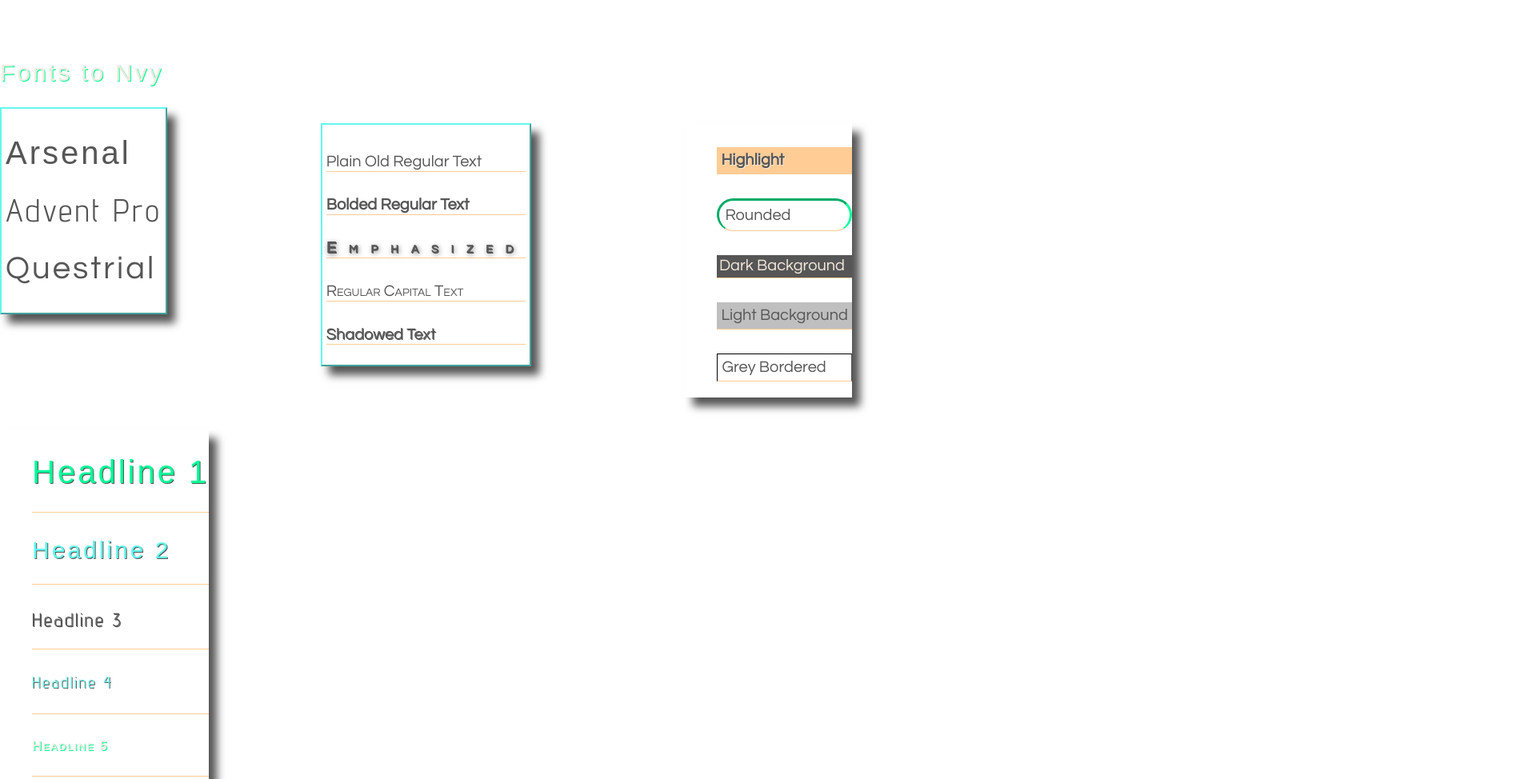
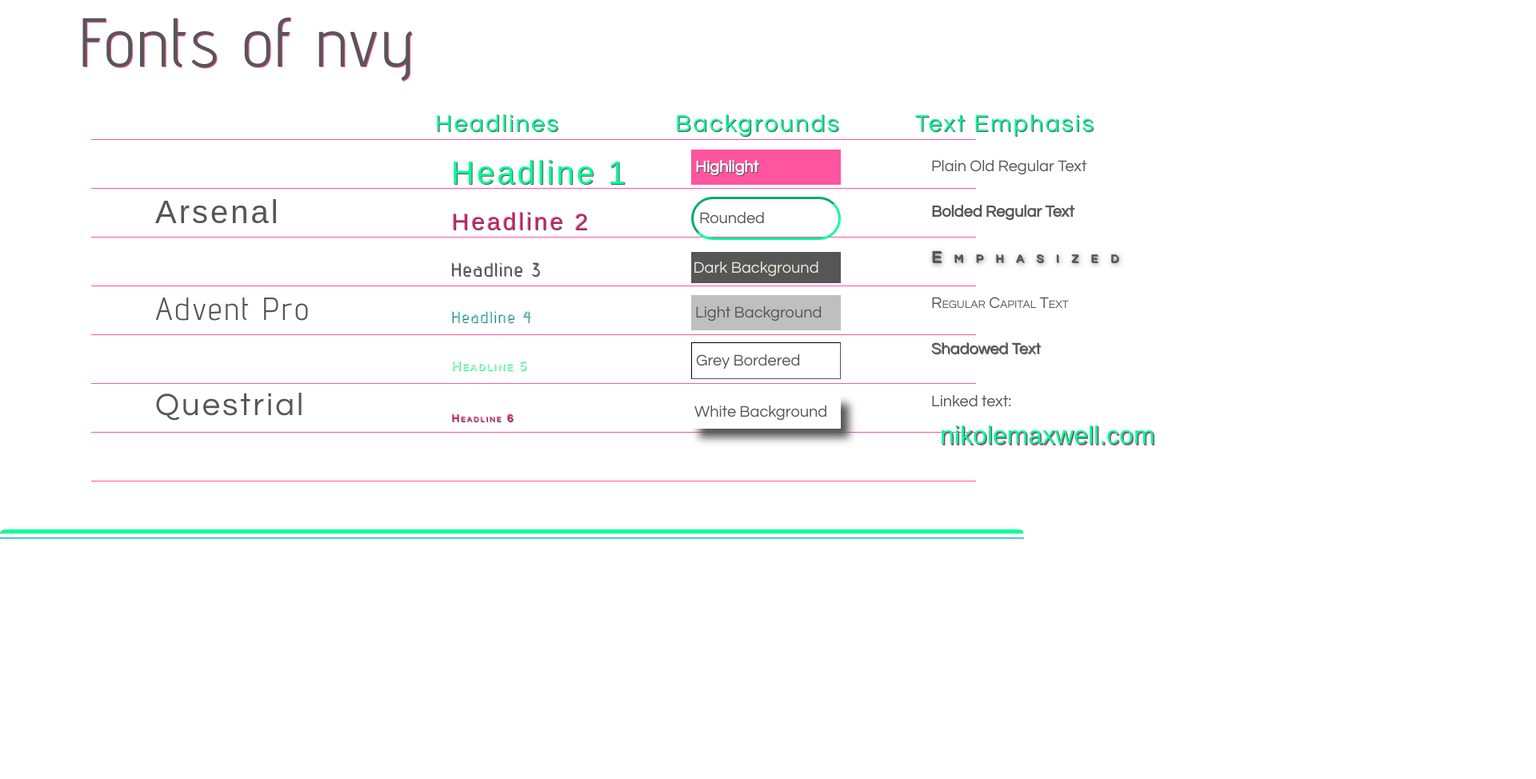
Before and after one commit to NVyIo/begin_to_nvy, a website: page typography.html in a window 1280 px wide. Shown: the part 1300-2274 px from the top of the page at 80% size, 1920 px wide, since content can reach past the window. After the commit the page ends 2074 px from the top, so only its background shows below. Drawn offline with Linux system fonts and the light colour scheme; a web font is replaced by a local one.

Commit message:
C | Highlight color and some Typography updates

```diff
--- a/src/css/style.css
+++ b/src/css/style.css
@@ -19,11 +19,13 @@ Colors:
 
     #00ff99;     Electric nvy
     #62f8ed;     SubBluminal
-    #ffcc95;     Tang
+    #ff006fab;  Accentuate
     #565656    Dark Gray
     #bfbfbf;     Light Gray
-    #f5eadf;     Creme
+        Creme
 
+
+    #ffcc95;     accent [ Taken Out 1-13 ]
 */
 
 /*         PAGE      Defaults     */
@@ -53,7 +55,7 @@ body, main {
       text-decoration: none;
       padding-right: 7px;
       padding-left: 5px;
-      color: #00ff96;
+      color: #00ff99;
       font-size: xx-large;
       background: white;
       border-radius: 5em;
@@ -149,10 +151,11 @@ body, main {
     }
 
     .highlight {
-        background: #FFCC95;
+        background:#ff006fab;
         padding: 5px;
         font-weight: 700;
-        text-shadow: 1px 1px #f5eadf;
+        text-shadow: 1px 1px #565656;
+        color: white;
     }
 
     .whiteBackground {
@@ -174,8 +177,8 @@ body, main {
     color:  #62f8ed;
     }
 
-    .tang {                       /* Tang */
-    color: #ffcc95;
+    .accent {                       /* Accentuate */
+    color:#ff006fab;
     }
 
     .creme {                 /* Creme */
@@ -217,8 +220,8 @@ body, main {
         background-color:  #62f8ed;
         }
 
-    .tangBkgrd {                       /* Tang */
-       background-color: #ffcc95;
+    .accentBkgrd {                       /* Accentuate */
+       background-color:#ff006fab;
         }
 
     .cremeBkgrd {                 /* Creme */
@@ -302,7 +305,7 @@ body, main {
     font-size: 3.8em;
     font-weight: normal;
     text-align: center;
-    text-shadow: 1px 1px #ffcc95;
+    text-shadow: 1px 1px #ff006fab;
     margin-top: -1.5em;
     margin-left: -1em;
 }
@@ -338,7 +341,7 @@ p.intro {
     font-size: 4.3em;
     font-weight: normal;
     text-align: left;
-    text-shadow: 1px 1px #ffcc95;
+    text-shadow: 1px 1px #ff006fab;
     padding-top: 0;
     left: 0;
     margin-top: -.5em;
@@ -416,9 +419,14 @@ p.intro {
     font-size: 1.1em;
     font-weight: 900;
     line-height: 1;
-    margin: -.5em 0 0 3em;
+    margin: 1.75em 0 0 3em;
     padding: 1em;
-    width: 100%;
+    width: 250px;
+    text-shadow: 0.5px 0.5px #bfbfbf, 1px 1px 20px #565656, 1.5px 1.5px #565656, 2px 2px black, 2.5px 2.5px #00ff99;
+    color: #565656;
+    z-index: 99;
+    color: ghostwhite;
+
 }
 
 /*/            Font         Section     /*/
@@ -426,40 +434,163 @@ p.intro {
 .fontContainer {
     width: 100%;
     height: 100%;
+    margin-top: -5em;
 }
 
 
-.fontRow ul li {
+#fontHeading {
+    margin-left: 1em;
+    margin-top: 1.5em;
+}
+
+.fontRow {
+    margin-left: .7em;
+
+}
+
+.fontRow.subHeading h2 {
+    margin-left: 1em;
+    text-shadow: 1px 1px #00ff99;
+}
+
+
+.fontRow ul {
     list-style: none;
    margin: 1.5em 0 1em 0;
-   border-bottom: 1px inset #FFCC95;
 }
 
 .fontBox {
     float: left;
+    margin-left: 9em;
     margin-right: 15%;
-    padding: 5px;
+    /* padding: 5px; */
+    z-index: 98;
+    background: transparent;
+    margin-top: -23.5em;
+    line-height: 4.7em;
+}
+.notecard {
+    width: 100%;
 }
 
+.noteRow{
+    margin: 3em;
+    border-bottom: 1px inset #ff006fab;
+}
+
+
+/*          Emphasis  Box         */
 .emphasisBox {
     float: left;
+    z-index: 98;
+    background: transparent;
     margin-right: 15%;
+    margin-top: -26em;
+    margin-left: 55em;
 }
 
+.emphasisTitle {
+    font-size: 1.5em;
+    padding-bottom: 20px;
+    margin-top: -4px;
+    margin-left: 1em;
+}
+
+ul.emphasisList {
+    margin-top: -3em;
+    padding-top: .5em;
+}
+
+.emphasisBox li {
+    line-height: 2.1em;
+    list-style: none;
+    margin-left: 10px;
+    margin-top: 15px;
+}
+
+li.linked {
+    margin-top: 1.2em;
+}
+
+li.linked a {
+    font-family: 'Questrial', sans-serif;
+    text-decoration: none;
+    margin-top: 1em;
+    padding-right: 7px;
+    padding-left: 11px;
+    color: #00ff99;
+    /* font-size: xx-large; */
+    background: transparent;
+    border-radius: 5em;
+    font-family: 'Arsenal', sans-serif;
+    text-shadow: 1px 1px #565656, 1.5px 1.5px #ff006fab;
+}
+
+/*          Background  Box         */
 .backgroundBox {
     float: left;
+    z-index: 98;
+    background: transparent;
     margin-right: 15%;
+    margin-top: -26em;
+    margin-left: 40em;
+}
+
+.backgroundTitle {
+    font-size: 1.5em;
+    padding-bottom: 20px;
+    margin-top: -4px;
+    margin-left: 1em;
+}
+
+ul.backgroundList {
+    margin-top: -3em;
+    padding-top: .5em;
+}
+
+.backgroundBox li {
+    line-height: 1.7em;
+    list-style: none;
+    margin-left: 10px;
+    margin-top: 15px;
+}
+
+.backgrdBox_li.whiteBackground {
+    padding: .2em;
+    margin-top: 1em;
+    color: #565656;
+}
+
+/*      Headline Box        */
+
+.headlineBox {
+        float: left;
+        z-index: 98;
+        background: transparent;
+        margin-right: 15%;
+        margin-top: -26em;
+        margin-left: 25em;
+        padding-right: 10px;
     }
 
- .backgroundBox li{
-     margin-top: 1em;
+    .headlineTitle {
+        font-size: 1.5em;
+        padding-bottom: 20px;
+        margin-top: -4px;
+        margin-left: 1em;
     }
 
-   .headlineBox {
-        float: left;
-        margin-right: 15%;
+    ul.headlineList {
+        margin-top: -3em;
+        padding-top: .5em;
     }
 
+    .headlineBox li {
+        line-height: 1.7em;
+        list-style: none;
+        margin-left: 10px;
+        margin-top: 15px;
+    }
 
 /*/            Images      Defaults     /*/
 /*/            Extras     Defaults     /*/
@@ -468,6 +599,7 @@ p.intro {
     /*     Sidemenu   */
     /*     CodeBlock   */
     /*     BlockQuote */
+    /*      Buttons     */
 
     /*      Breaks          */
 
--- a/typography.html
+++ b/typography.html
@@ -58,8 +58,8 @@
     <p class="intro"> Your brand says who you are.  It can jump off of the page or leave you wallowing on the shallow end of a customerless queue. <br> The 2018 rebrand is represents a light and clean synergy between the people, the process and the systems & code.</p>
     <p class="emphasis ">
             <span class="electric"> "People"</span>,
-            <span class="subBlue"> "Process"</span>,
-            <span class="tang"> "Systems"</span>
+            <span class="accent"> "Process"</span>,
+            <span class="subBlue"> "Systems"</span>
     </p>
     <div class="break">
             <hr class="hr1">
@@ -91,12 +91,12 @@
                 </div>
             </div>
         </div>
-               <!-- Tangerang -->
+               <!-- Accentuate-->
                <div class="colorSquare">
                     <div class="colorBlock ">
-                            <div class="colorSwatch tangBkgrd">
+                            <div class="colorSwatch accentBkgrd">
                                  <div class="colorInfo">
-                                    <p> Tangerang<br> #ffcc95 </p>
+                                    <p> Accentuate <br>  #ff006fab</p>
                                 </div>
                             </div>
                         </div>
@@ -144,42 +144,66 @@
 <!-- Font Typograhy Section  -->
     <div class="fontContainer">
         <div class="fontRow">
-            <h2 class="arsenal creme t-shadow"> Fonts to Nvy</h2>
+            <h2 id="fontHeading" class="subHeading"> Fonts of nvy</h2>
+            <!-- Blank Line Section Background -->
+            <div class="notecard">
+                <ul>
+                    <li class="noteRow"></li>
+                    <li class="noteRow"></li>
+                    <li class="noteRow"></li>
+                    <li class="noteRow"></li>
+                    <li class="noteRow"></li>
+                    <li class="noteRow"></li>
+                    <li class="noteRow"></li>
+                    <li class="noteRow"></li>
+
+                </ul>
                     <!-- Fonts -->
-                    <div class="fontBox whiteBackground borderedBlue boxShadow ">
+                    <div class="fontBox">
                         <h1 class="arsenal">Arsenal</h1>
                         <h1 class="advent">Advent Pro</h1>
                         <h1 class="questrial"> Questrial</h1>
                     </div>
 
+              <!-- Headings -->
+              <div class="headlineBox">
+                <h3 class="headlineTitle questrial bolded electric t-shadow"> Headlines</h3>
+                   <ul class="headlineList">
+                       <li class="arsenal electric t-shadow"><h1> Headline 1 </h1></li>
+                       <li class="arsenal accent t-shadow"><h2> Headline 2 </h2></li>
+                       <li class="advent t-shadow"><h3> Headline 3</h3></li>
+                       <li class="advent subBlue t-shadow"><h4> Headline 4</h4></li>
+                       <li class="questrial creme t-shadow"><h5> Headline 5</h5></li>
+                       <li class="questial accent t-shadow"><h6> Headline 6</h6></li>
+                   </ul>
+               </div>
+
+                <!-- Backgrounds -->
+                <div class="backgroundBox">
+                <h3 class="backgroundTitle questrial bolded electric t-shadow"> Backgrounds</h3>
+            <ul class="backgroundList">
+                <li class="highlight"> Highlight </li>
+                <li class="rounded">Rounded</li>
+                <li class="dark"> Dark Background</li>
+                <li class="backgrdBox_li light"> Light Background</li>
+                <li class="borderedGrey">Grey Bordered</li>
+                <li class="backgrdBox_li whiteBackground">White Background</li>
+            </ul>
+    </div>
                     <!-- Emphasis -->
-                    <ul class="emphasisBox borderedBlue boxShadow">
+                    <div class="emphasisBox">
+                            <h3 class="emphasisTitle questrial electric bolded  t-shadow"> Text Emphasis</h3>
+                        <ul class="emphasisList">
                             <li class="regular"> Plain Old Regular Text</li>
                             <li class="bold"> Bolded Regular Text</li>
                             <li class="emphasis"> Emphasized</li>
                             <li class="caps"> Regular Capital Text</li>
                             <li class="t-shadow"> Shadowed Text</li>
-
+                            <li class="linked"> Linked text: <a href="https://www.nikolemaxwell.com">nikolemaxwell.com</a></li>
                         </ul>
-
-                    <!-- Backgrounds -->
-                    <ul class="backgroundBox boxShadow">
-                        <li class="highlight"> Highlight </li>
-                        <li class="rounded">Rounded</li>
-                        <li class="dark"> Dark Background</li>
-                        <li class="light"> Light Background</li>
-                        <li class="borderedGrey">Grey Bordered</li>
-                    </ul>
-
-                    <!-- Headings -->
-                    <ul class="headlineBox  boxShadow">
-                        <li class="arsenal electric t-shadow"><h1> Headline 1 </h1></li>
-                        <li class="arsenal subBlue t-shadow"><h2> Headline 2 </h2></li>
-                        <li class="advent t-shadow"><h3> Headline 3</h3></li>
-                        <li class="advent subBlue t-shadow"><h4> Headline 4</h4></li>
-                        <li class="questrial creme t-shadow"><h5> Headline 5</h5></li>
-                        <li class="questial tang t-shadow"><h6> Headline 6</h6></li>
-                    </ul>
+                    </div>
+        </div>
+    </div><!--notecard-->
     </div>
 
 
@@ -188,22 +212,13 @@
 
 
     </div>
+    <div></div>
+    <div class="break">
+            <hr class="hr1">
+            <hr class="hr2">
+        </div>
+
 </main>
 </body>
 
 </html>
-
-    <!-- REMOVE FAIL
-    <div class="colorBlock">
-    <div class="colorCircle">
-        <div class="colorCircle2">
-            <div class="swatch electricBkgrd">
-                <div class="colorInfo">
-                    <p> Electric Nvy
-                    <br>#00ff99 </p>
-                </div>
-            </div>
-        </div>
-    </div>
-</div>
--->
```
Lines whose indentation alone changed are shown as unchanged.
